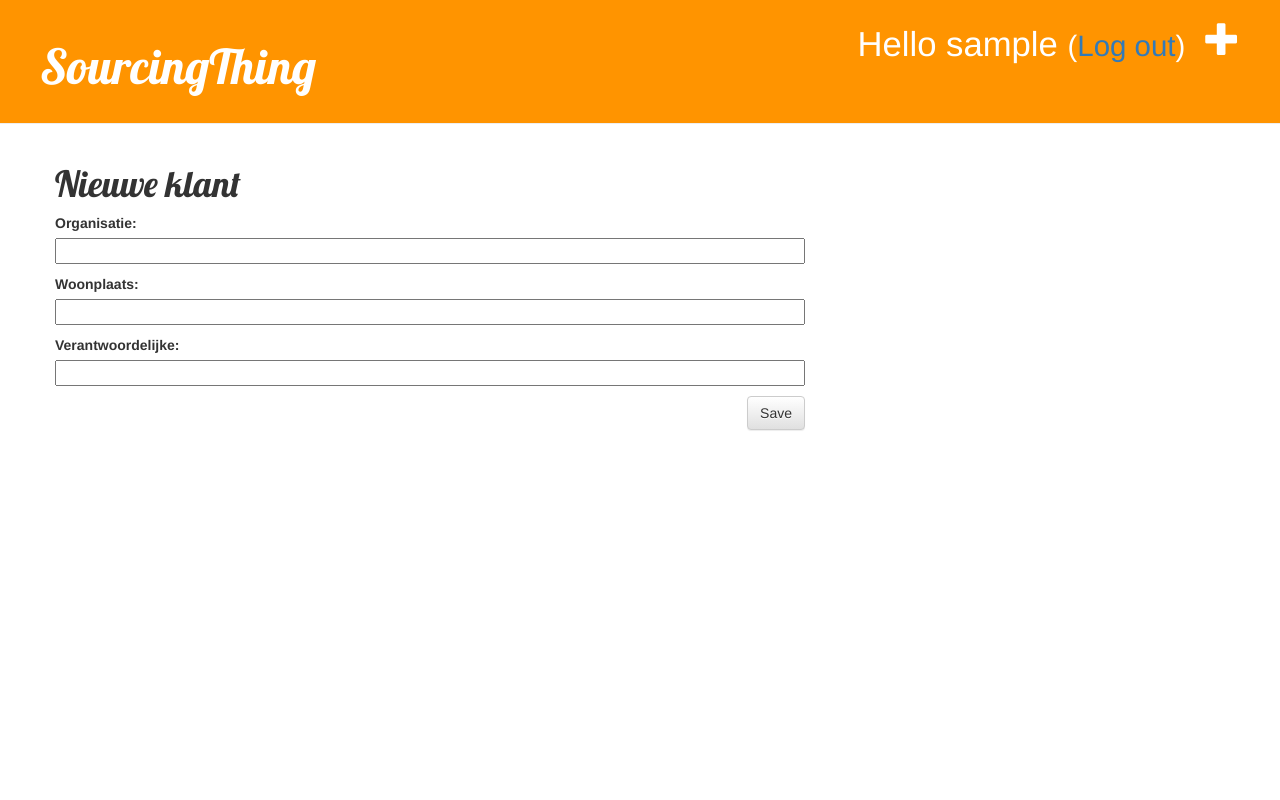
After one commit to BobAalsma/my-first-blog, a Django app: page /klant/new/ in a window 1280 px wide. The commit adds this page. Run offline with Django 3.2, Linux system fonts and the light colour scheme; the visitor is signed in with stand-in values (Sample User, id 1); some libraries are stand-ins or nearby versions.

Commit message:
Klanten doet 't

```diff
--- /dev/null
+++ b/klanten/forms.py
@@ -0,0 +1,20 @@
+"""
+klant: views.py
+
+klanten gaat over opdrachtgevers / klantorganisaties
+
+"""
+
+from django import forms
+
+from .models import Klant
+
+class KlantForm(forms.ModelForm):
+
+    class Meta:
+        model = Klant
+        fields = (
+            'naam',
+            'woonplaats',
+            'verantwoordelijke',
+        )
--- a/klanten/models.py
+++ b/klanten/models.py
@@ -14,14 +14,14 @@ class Klant(models.Model):
     Een Klant betreft de stamgegevens van een opdrachtgever:
     naam organisatie en naam (commerciele) contactpersoon.
 
-    Een Klant heeft 0:n ContactPersoon
+    Een Klant heeft 0:n Contact
 
     """
 
     author = models.ForeignKey('auth.User')
     naam = models.CharField('organisatie', max_length=200)
-    woonplaats = models.CharField('woomplaats', max_length=200, default='Utercht')
-    verantwoordelijke = models.CharField('verantwoordelijke', max_length=200,default='Joop')
+    woonplaats = models.CharField('woonplaats', max_length=200)
+    verantwoordelijke = models.CharField('verantwoordelijke', max_length=200)
     created_date = models.DateTimeField(default=timezone.now)
 
     def __str__(self):
--- /dev/null
+++ b/klanten/templates/klanten/basis.html
@@ -0,0 +1,29 @@
+{% load staticfiles %}
+<html>
+    <head>
+		<link rel="stylesheet" href="//maxcdn.bootstrapcdn.com/bootstrap/3.2.0/css/bootstrap.min.css">
+		<link rel="stylesheet" href="//maxcdn.bootstrapcdn.com/bootstrap/3.2.0/css/bootstrap-theme.min.css">
+		<link href="http://fonts.googleapis.com/css?family=Lobster&subset=latin,latin-ext" rel="stylesheet" type="text/css">
+		<link rel="stylesheet" href="{% static 'css/blog.css' %}">
+        <title>Django en SourcingThing</title>
+    </head>
+	<body>
+	    <div class="page-header">
+			{% if user.is_authenticated %}
+			<a href="{% url 'klant_new' %}" class="top-menu"><span class="glyphicon glyphicon-plus"></span></a>
+			<p class="top-menu">Hello {{ user.username }} <small>(<a href="{% url 'django.contrib.auth.views.logout' %}">Log out</a>)</small></p>
+			{% else %}
+			<a href="{% url 'django.contrib.auth.views.login' %}" class="top-menu"><span class="glyphicon glyphicon-lock"></span></a>
+			{% endif %}
+	        <h1><a href="{% url 'klanten.views.klant_lijst' %}">SourcingThing</a></h1>
+	    </div>
+	    <div class="content container">
+	        <div class="row">
+	            <div class="col-md-8">
+	            {% block content %}
+	            {% endblock %}
+	            </div>
+	        </div>
+	    </div>
+	</body>
+</html>
--- /dev/null
+++ b/klanten/templates/klanten/klant_edit.html
@@ -0,0 +1,9 @@
+{% extends 'klanten/basis.html' %}
+
+{{% block content %}
+    <h1>Nieuwe klant</h1>
+    <form method="POST" class="post-form">{% csrf_token %}
+        {{ form.as_p }}
+        <button type="submit" class="save btn btn-default">Save</button>
+    </form>
+{% endblock %}
--- a/klanten/urls.py
+++ b/klanten/urls.py
@@ -10,4 +10,10 @@ from . import views
 
 urlpatterns = [
     url(r'^$', views.klant_lijst, name='klant_lijst'),
+    url(r'^klant/(?P<pk>[0-9]+)/$', views.klant_detail, name='klant_detail'),
+    url(r'^klant/new/$', views.klant_new, name='klant_new'),
+    url(r'^klant/(?P<pk>[0-9]+)/edit/$', views.klant_edit, name='klant_edit'),
+#    url(r'^drafts/$', views.klant_draft_list, name='klant_draft_list'),
+#    url(r'^klant/(?P<pk>\d+)/publish/$', views.klant_publish, name='klant_publish'),
+    url(r'^klant/(?P<pk>\d+)/remove/$', views.klant_remove, name='klant_remove'),
 ]
--- a/klanten/views.py
+++ b/klanten/views.py
@@ -5,12 +5,62 @@ klanten gaat over opdrachtgevers / klantorganisaties
 
 """
 
-from django.shortcuts import render
+from django.contrib.auth.decorators import login_required
+from django.shortcuts import redirect, render, get_object_or_404
 from django.utils import timezone
+
+from .forms import KlantForm
 from .models import Klant
 
+def klant_lijst(request):
+    klanten = Klant.objects.order_by('naam')
+    return render(request, 'klanten/klant_lijst.html', {'klanten': klanten})
 
-def klant_lijst(request):
-#    klanten = Klant.objects.filter(created_date__lte=timezone.now()).order_by('-created_date')
-    klanten = Klant.objects.all()
-    return render(request, 'klanten/klant_lijst.html', {'klanten': klanten})
+def klant_detail(request, pk):
+    klant = get_object_or_404(Klant, pk=pk)
+    return render(request, 'klanten/klant_detail.html', {'klant': klant})
+
+@login_required
+def klant_new(request):
+    if request.method == "POST":
+            form = KlantForm(request.POST)
+            if form.is_valid():
+                klant = form.save(commit=False)
+                klant.author = request.user
+                klant.save()
+                return redirect('klant_detail', pk=klant.pk)
+    else:
+        form = KlantForm()
+    return render(request, 'klanten/klant_edit.html', {'form': form})
+
+@login_required
+def klant_edit(request, pk):
+    klant = get_object_or_404(Klant, pk=pk)
+    if request.method == "POST":
+        form = KlantForm(request.POST, instance=klant)
+        if form.is_valid():
+            klant = form.save(commit=False)
+            klant.author = request.user
+            klant.published_date = timezone.now()
+            klant.save()
+            return redirect('klant_detail', pk=klant.pk)
+    else:
+        form = KlantForm(instance=klant)
+    return render(request, 'klanten/klant_edit.html', {'form': form})
+
+#@login_required
+#def klant_draft_list(request):
+#    klanten = Klant.objects.filter(published_date__isnull=True).order_by('created_date')
+#    return render(request, 'klanten/klant_draft_list.html', {'klanten': klanten})
+
+#@login_required
+#def klant_publish(request, pk):
+#    klant = get_object_or_404(Klant, pk=pk)
+#    klant.publish()
+#    return redirect('klanten.views.klant_detail', pk=pk)
+
+@login_required
+def klant_remove(request, pk):
+    klant = get_object_or_404(Klant, pk=pk)
+    klant.delete()
+    return redirect('klanten.views.klant_lijst')
```
Also changed, not shown: klanten/static/css/blog.css (added, +47 -0 lines), klanten/templates/klanten/klant_detail.html (added, +18 -0 lines), klanten/templates/klanten/klant_lijst.html (+12 -18 lines), klanten/templates/registration/login.html (added, +27 -0 lines).
